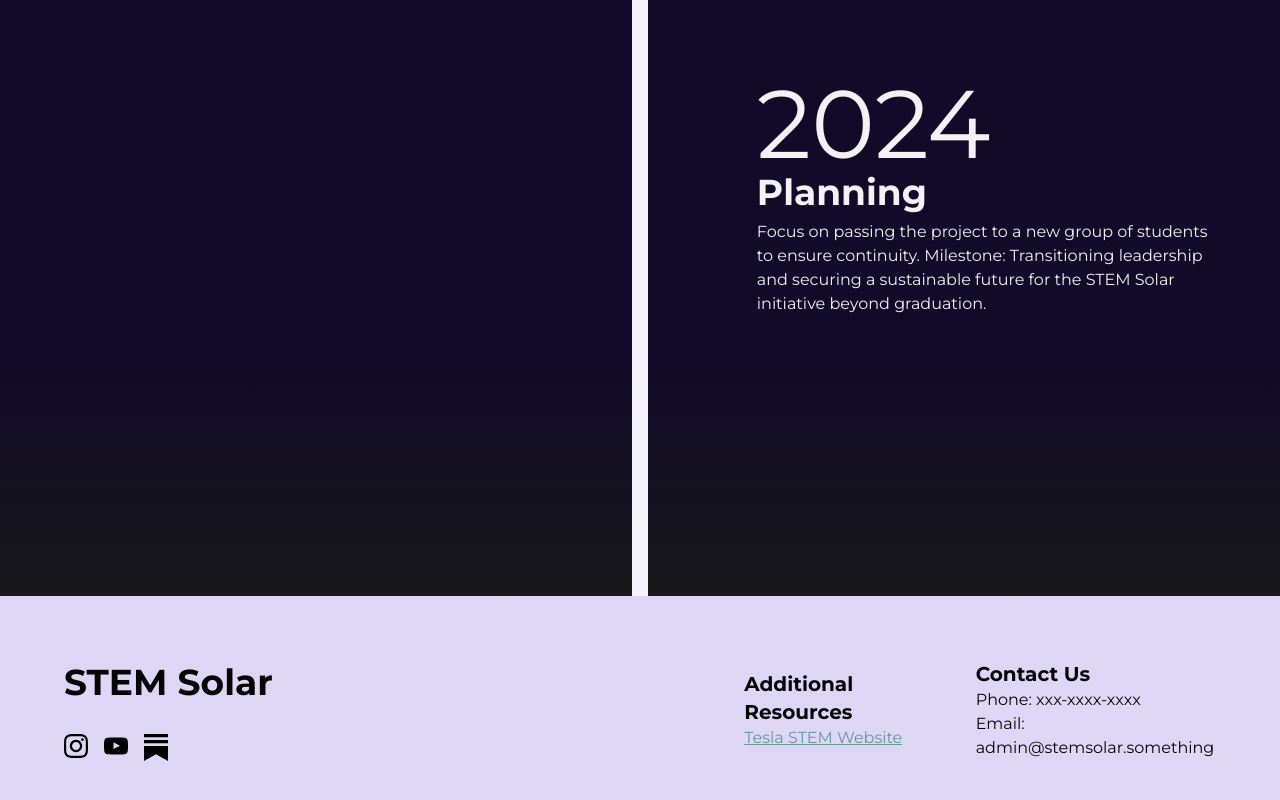
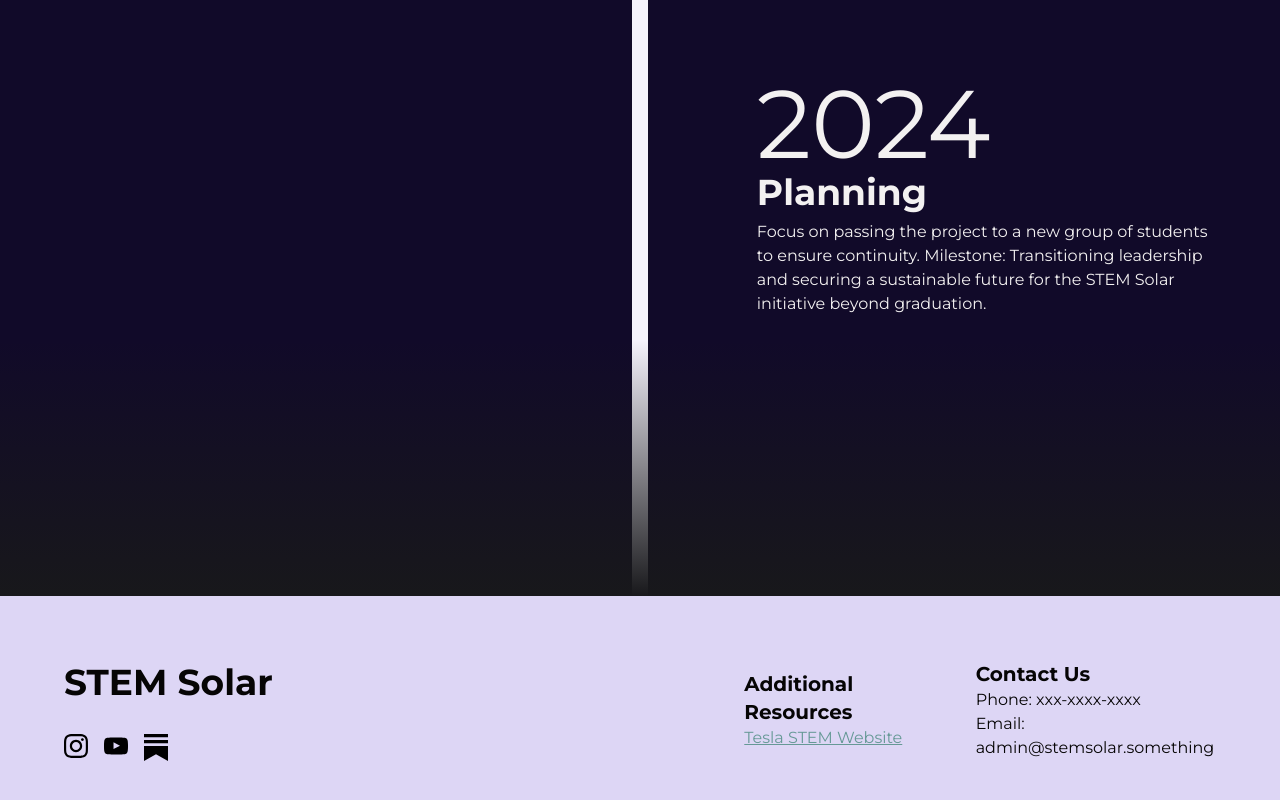
Before and after one commit to somebody4545/stemsolar, a React (Vite) app: page /timeline in a window 1280 px wide. Shown: the part 2864-3664 px from the top of the page. Built offline with nearby package versions, Linux system fonts and the light colour scheme; a web font is replaced by a local one.

Commit message:
fixed z values for end gradient

```diff
--- a/src/pages/Timeline.jsx
+++ b/src/pages/Timeline.jsx
@@ -70,7 +70,7 @@ const Timeline = () => {
                             beyond graduation. </p>
                     </div>
                 </div>
-                <div className={'absolute h-64 bg-gradient-to-t from-zinc-900 to-transparent w-full bottom-0'}>
+                <div className={'absolute h-64 bg-gradient-to-t from-zinc-900 to-transparent w-full bottom-0 z-20'}>
 
                 </div>
             </div>
```
